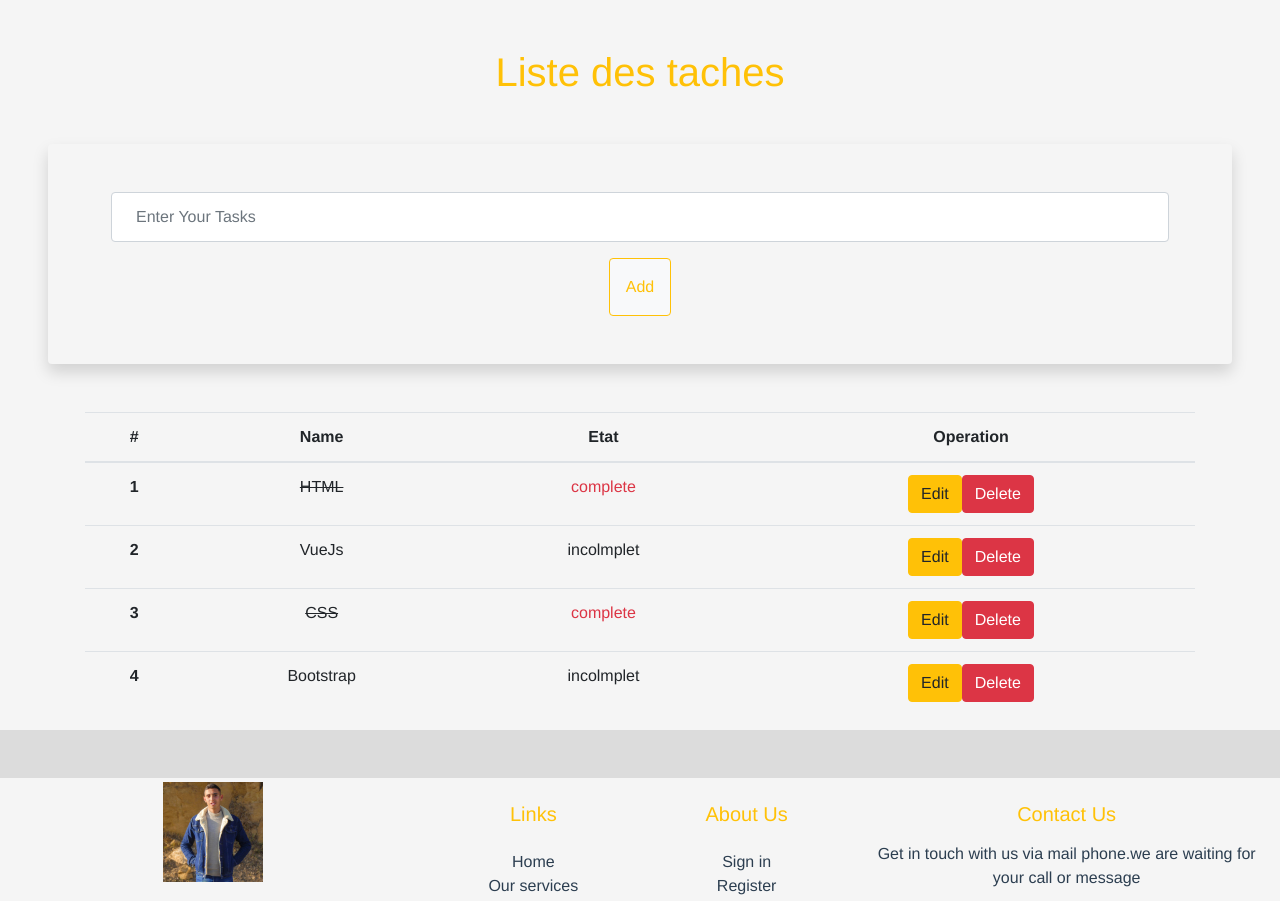
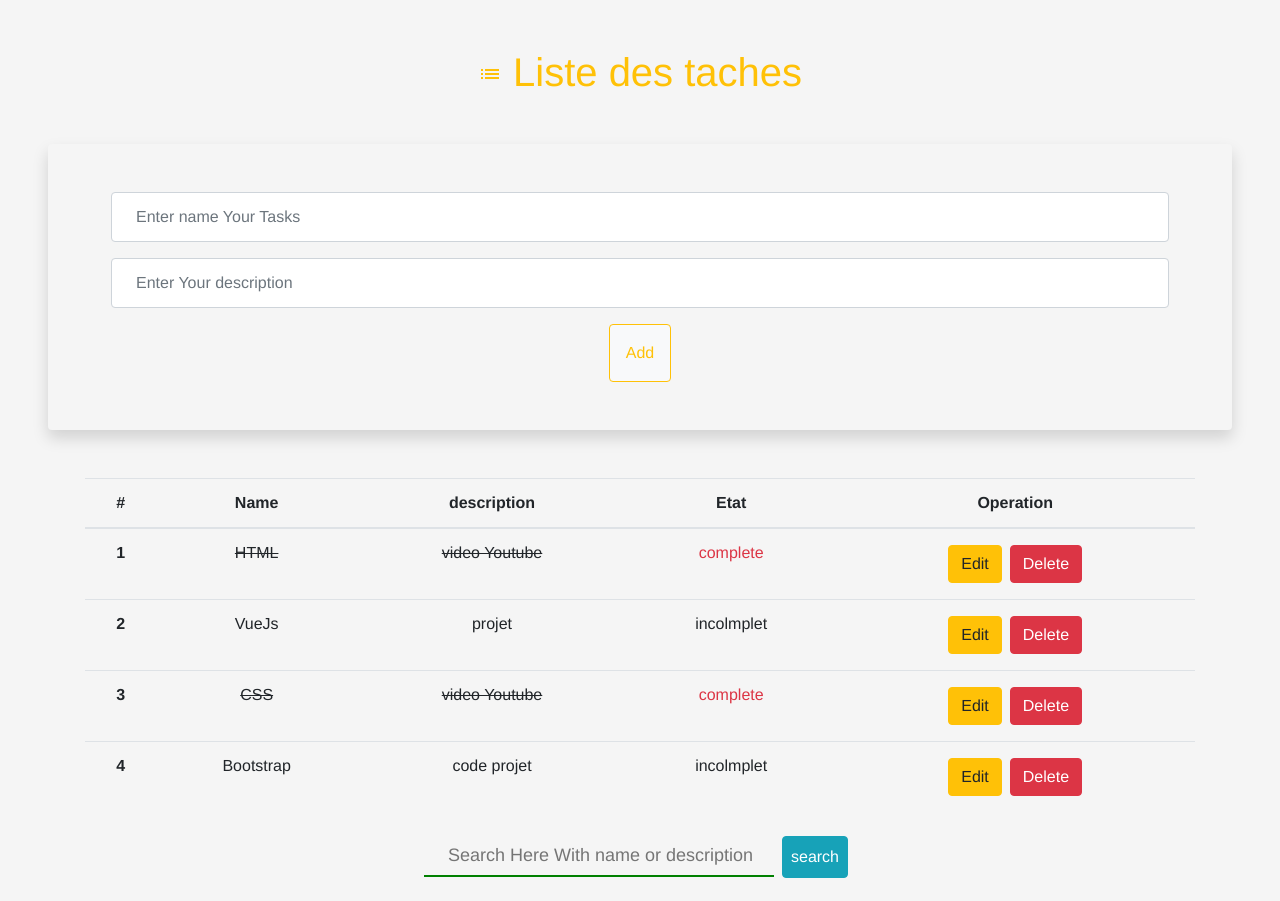
Before and after one commit to TalelMejri/Todo_list_vuejs, a Vue app: page /about in a window 1280 px wide. Shown: the top 901 px of the page. Built offline with nearby package versions, Linux system fonts and the light colour scheme.

Commit message:
add design

```diff
--- a/src/App.vue
+++ b/src/App.vue
@@ -6,15 +6,16 @@
 </template>
 <script>
  import HelloWorld from "./components/HelloWorld.vue";
-  import footer_end from "./components/footer_end.vue";
+ import footer_end from "./components/footer_end.vue";
+
 export default {
   name:'app',
   data(){
     return{
-      todos:[{id:1,name:"HTML",etat:1},
-              {id:2,name:"VueJs",etat:0},
-              {id:3,name:"CSS",etat:1},
-              {id:4,name:"Bootstrap",etat:0}
+      todos:[{id:1,name:"HTML",description:'video Youtube',etat:1},
+              {id:2,name:"VueJs",description:'projet',etat:0},
+              {id:3,name:"CSS",description:'video Youtube',etat:1},
+              {id:4,name:"Bootstrap",description:'code projet',etat:0}
             ]
     }
   },
@@ -35,11 +36,13 @@ export default {
     }
   },
   components:{
-    HelloWorld,footer_end
-  }
+    HelloWorld,
+    footer_end,
+}
 }
 </script>
 <style>
+ @import 'https://fonts.googleapis.com/icon?family=Material+Icons';
 #app {
   font-family: Avenir, Helvetica, Arial, sans-serif;
   -webkit-font-smoothing: antialiased;
--- a/src/components/HelloWorld.vue
+++ b/src/components/HelloWorld.vue
@@ -1,13 +1,22 @@
 <template>
   <div class="todo">
-    <h1 class="text-center fw-bolder my-5 text-warning">Liste des taches</h1>
-    <form class="form shadow d-flex m-5 p-5 rounded" @submit.prevent="Onsubmit">
+    <h1  class="text-center fw-bolder my-5 text-warning">
+        <i class="material-icons"> list </i>
+           Liste des taches
+     </h1>
+    <form  class="form shadow d-flex m-5 p-5 rounded"  @submit.prevent="Onsubmit">
       <div class="container">
         <input
           type="text"
           v-model="info"
           class="form-control mb-3 p-4"
-          placeholder="Enter Your Tasks"
+          placeholder="Enter name Your Tasks"
+        />
+        <input
+          type="text"
+          v-model="description"
+          class="form-control mb-3 p-4"
+          placeholder="Enter Your description"
         />
         <button v-if="!edit" class="btn btn-light p-3 btn-outline-warning">
           Add
@@ -18,12 +27,13 @@
       </div>
     </form>
 
-    <div class="container">
+    <div v-if="trouve==0" class="container">
       <table class="table">
         <thead>
           <tr>
             <th scope="col">#</th>
             <th scope="col">Name</th>
+            <th scope="col">description</th>
             <th scope="col">Etat</th>
             <th>Operation</th>
           </tr>
@@ -31,7 +41,10 @@
         <tbody>
           <tr v-for="(todo, index) in todos" :key="todo.id">
             <th scope="row">{{ index + 1 }}</th>
-            <td :class="todo.etat ? 'decoration' : 'fw-bolder' "> {{todo.name}}</td>
+            <td :class="todo.etat ? 'decoration' : 'fw-bolder'">
+              {{ todo.name }}
+            </td>
+            <td :class="todo.etat ?'decoration' :'fw-bolder'" >{{todo.description}}</td>
             <td
               v-if="todo.etat"
               class="text-danger"
@@ -48,12 +61,49 @@
             >
               {{ todo.etat ? "complete" : "incolmplet" }}
             </td>
-
             <td>
-              <button @click="editTodo(index)" class="btn btn-warning">
+              <button @click="editTodo(index)" class="btn btn-warning m-1">
                 Edit
               </button>
-              <button @click="remove(index)" class="btn btn-danger">
+              <button @click="remove(index)" class="btn btn-danger m-1">
+                Delete
+              </button>
+            </td>
+          </tr>
+        </tbody>
+      </table>
+
+    </div>
+     <div v-else class="container">
+      <table class="table">
+        <thead>
+          <tr>
+            <th scope="col">#</th>
+            <th scope="col">Name</th>
+            <th scope="col">description</th>
+            <th scope="col">Etat</th>
+            <th>Operation</th>
+          </tr>
+        </thead>
+        <tbody>
+          <tr >
+            <th scope="row">{{ this.id+1}}</th>
+            <td :class="this.todos[this.id].etat ? 'decoration' : 'fw-bolder'">
+              {{ this.todos[this.id].name }}
+            </td>
+            <td :class="this.todos[this.id].etat ?'decoration' :'fw-bolder'" >{{this.todos[this.id].description}}</td>
+            <td
+             :class="this.todos[this.id].etat ? 'text-danger' :'text-success'"
+              @click="changer_etat(this.id+1)"
+              style="cursor: pointer"
+            >
+              {{ this.todos[this.id].etat ? "complete" : "incolmplet" }}
+            </td>
+            <td>
+              <button @click="editTodo(this.id)" class="btn btn-warning m-1">
+                Edit
+              </button>
+              <button @click="remove(this.id)" class="btn btn-danger m-1">
                 Delete
               </button>
             </td>
@@ -61,6 +111,10 @@
         </tbody>
       </table>
     </div>
+       <input v-model="search"  type="text" id="search" placeholder="Search Here With name or description ">
+       <button class="btn btn-info p-2 m-2" @click="recherche">search</button>
+       <br>
+       <small style="font-size:20px;margin-left:-18px" :class="this.trouve ? 'text-success' : 'text-danger'" >{{this.erreur}}</small>
   </div>
 </template>
 
@@ -76,6 +130,11 @@ export default {
       filterage: "",
       select: "",
       edit: 0,
+      description: "",
+      search:"",
+      id:-1,
+      trouve:0,
+      erreur:''
     };
   },
   methods: {
@@ -90,7 +149,12 @@ export default {
       }
       this.todos.forEach((v) => {
         if (v.name.toUpperCase() === this.info.toUpperCase()) {
+
+          if(v.etat===1){
+              alert("task compelet");
+          }else{
           alert("deja existe");
+          }
           a = 1;
           return;
         }
@@ -100,46 +164,78 @@ export default {
           let todo = {
             id: this.todos.length + 1,
             name: this.info,
+            description:this.description,
             etat: 0,
           };
           this.$emit("add_todo", todo);
           this.info = "";
+          this.description="";
         } else {
           let todo = {
             id: this.select,
             name: this.info,
+            description:this.description,
             etat: this.todos[this.select].etat,
           };
           this.$emit("edit_todo", todo, this.select);
           this.info = "";
+          this.description="";
           this.edit = 0;
         }
       }
     },
     editTodo(index) {
       this.info = this.todos[index].name;
+      this.description=this.todos[index].description;
       this.edit = 1;
       this.select = index;
     },
     changer_etat(index) {
       this.$emit("onchange", index, this.info);
     },
-  //   edit_todo(todo) {
-	// 	this.edit_id = todo.id;
-	// 	this.info = todo.name;
-	// 	this.edit = true;
-	// },
+    recherche(){
+      this.todos.forEach(v=>{
+        if(v.name.toUpperCase()===this.search.toUpperCase() || v.description.toUpperCase()===this.search.toUpperCase()){
+          this.trouve=1;
+          this.id=v.id-1;
+         }else{
+           if(this.search===''){
+            this.erreur="champ empty!";
+           }
+           else if(this.trouve===0) {
+             this.erreur="doesn't exist";
+           }else {
+              this.erreur=" exist "+this.search;
+           }
+         }
+      })
+   },
+    //  edit_todo(todo) {
+    // 	this.edit_id = todo.id;
+    // 	this.info = todo.name;
+    // 	this.edit = true;
+    // },
   },
-  computed: {},
+  components: {
+
+},
 };
 </script>
-
 <style>
 * {
   background-color: whitesmoke;
 }
-.decoration{
+.decoration {
   text-decoration: line-through;
-
+}
+#search{
+  height:40px;
+  text-align: center;
+  width: 350px;
+  padding-left:10px;
+  border: none;
+  border-bottom:2px solid green;
+  outline: none;
+  font-size: 18px;
 }
 </style>
--- a/vue.config.js
+++ b/vue.config.js
@@ -1,4 +1,5 @@
 const { defineConfig } = require('@vue/cli-service')
 module.exports = defineConfig({
-  transpileDependencies: true
+  transpileDependencies: true,
+  lintOnSave:false
 })
```
